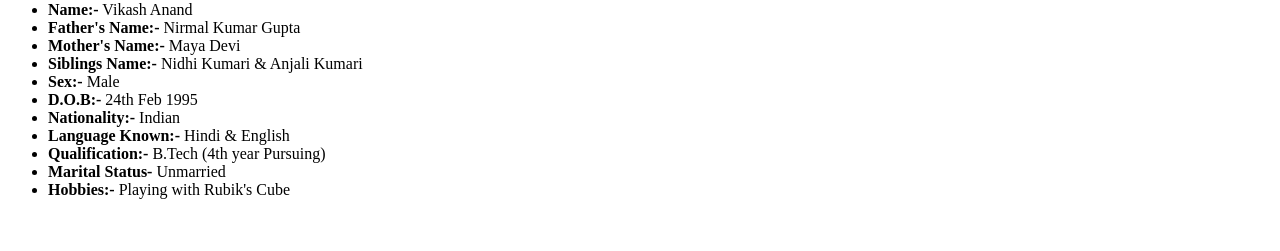
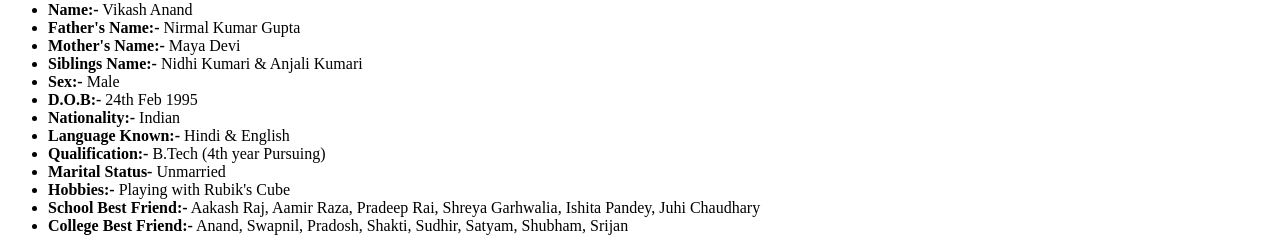
Before and after one commit to vikashanandgupta/vikashanandgupta.github.io, a plain HTML site: page index.html in a window 1280 px wide. Shown: the part 617-868 px from the top of the page. Before the commit the page ends 832 px from the top, so only its background shows below. Drawn offline with Linux system fonts and the light colour scheme.

Commit message:
Some Changes

```diff
--- a/index.html
+++ b/index.html
@@ -39,6 +39,8 @@
 			<li><b>Qualification:-</b> B.Tech (4th year Pursuing)</li>
 			<li><b>Marital Status-</b> Unmarried</li>
 			<li><b>Hobbies:-</b> Playing with Rubik's Cube</li>
+			<li><b>School Best Friend:-</b> Aakash Raj, Aamir Raza, Pradeep Rai, Shreya Garhwalia, Ishita Pandey, Juhi Chaudhary</li>
+			<li><b>College Best Friend:-</b> Anand, Swapnil, Pradosh, Shakti, Sudhir, Satyam, Shubham, Srijan</li>
 		</ul>
 
 	</body>
```
